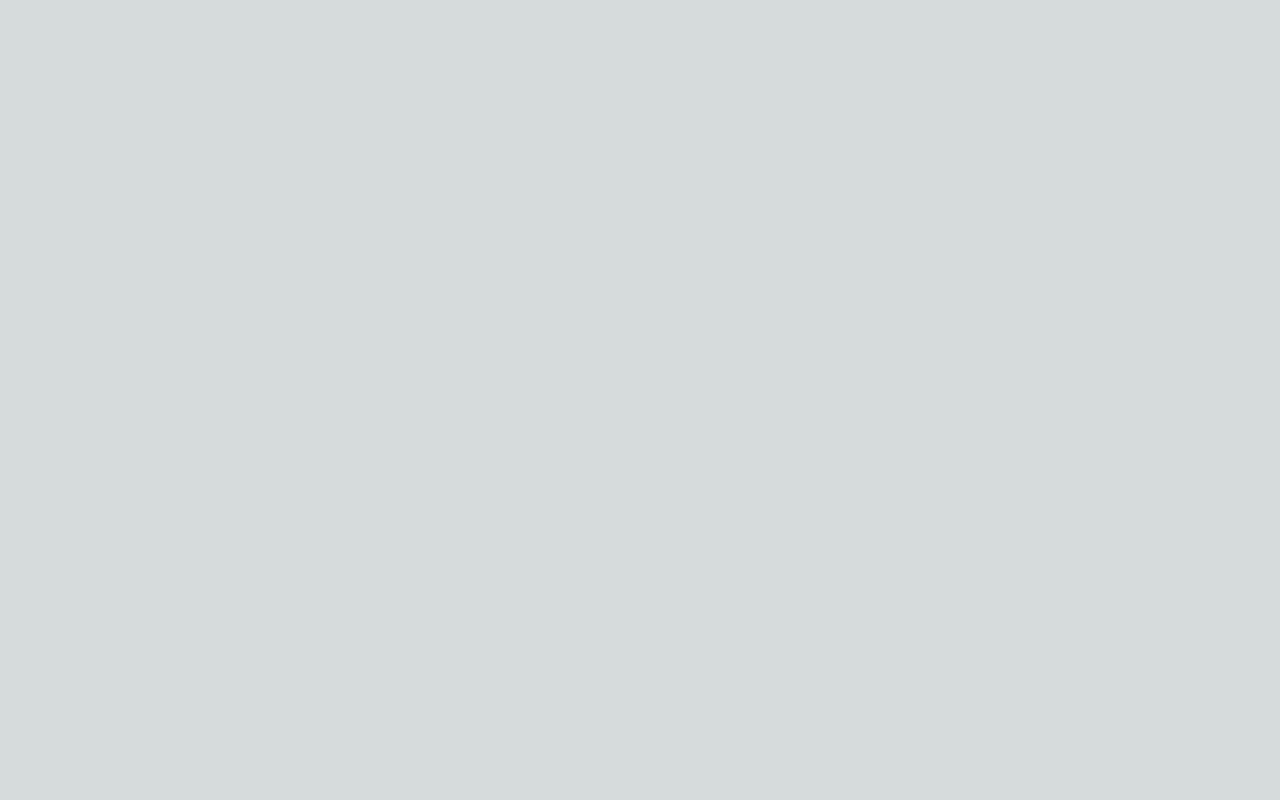
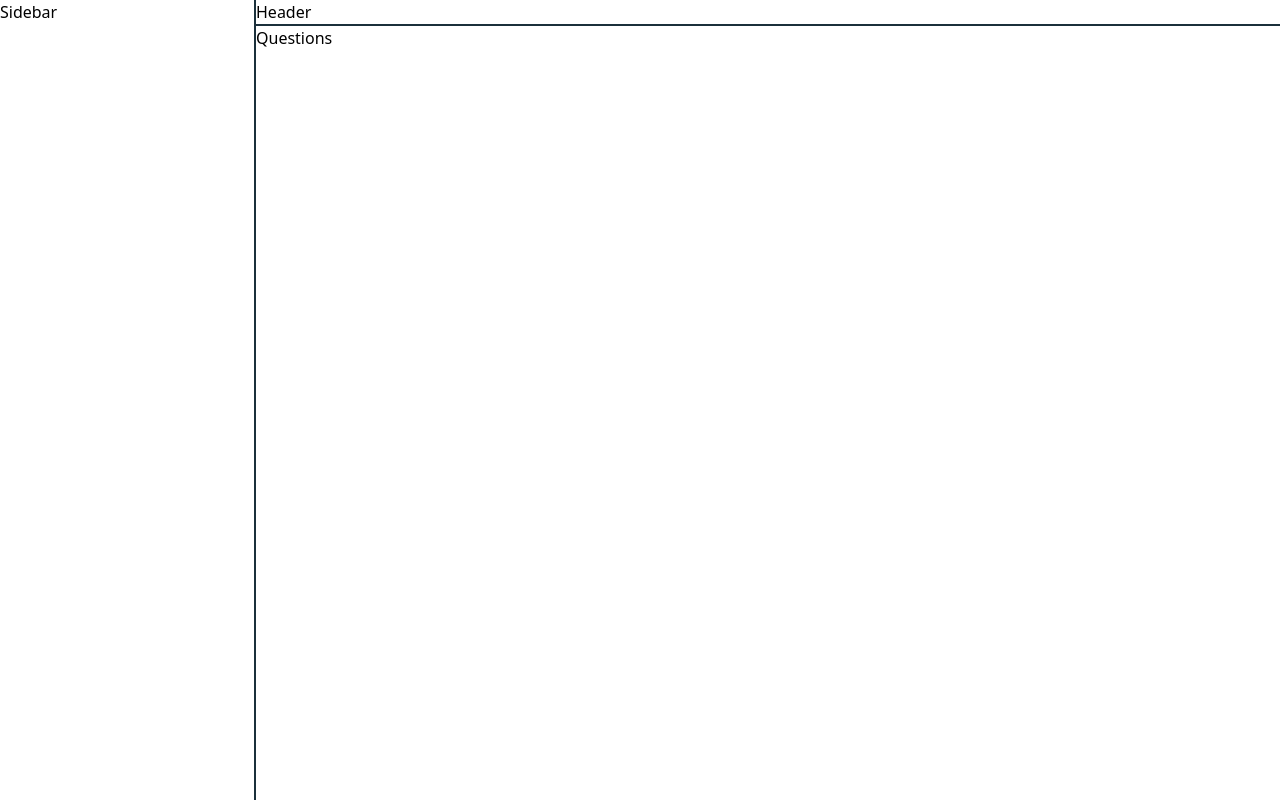
Before and after one commit to Hindol19/eudaimonia, a Next.js app in the folder frontend/: page /question in a window 1280 px wide. Built offline with nearby package versions, Linux system fonts and the light colour scheme.

Commit message:
questiona and happiness init

```diff
--- /dev/null
+++ b/frontend/src/components/Header.jsx
@@ -0,0 +1,7 @@
+import React from "react";
+
+const Header = () => {
+  return <div className="border-b-2 border-dark w-full">Header</div>;
+};
+
+export default Header;
--- /dev/null
+++ b/frontend/src/components/Layout.jsx
@@ -0,0 +1,16 @@
+import React from "react";
+import Sidebar from "./Sidebar";
+import Header from "./Header";
+const Layout = ({ children }) => {
+  return (
+    <div className="flex flex-row w-full">
+      <Sidebar />
+      <div className="flex flex-col w-[80%]">
+        <Header />
+        {children}
+      </div>
+    </div>
+  );
+};
+
+export default Layout;
--- /dev/null
+++ b/frontend/src/components/Sidebar.jsx
@@ -0,0 +1,7 @@
+import React from "react";
+
+const Sidebar = () => {
+  return <div className="w-[20%] border-r-2 border-dark h-screen">Sidebar</div>;
+};
+
+export default Sidebar;
--- /dev/null
+++ b/frontend/src/pages/happiness.js
@@ -0,0 +1,11 @@
+import React from "react";
+import Layout from "@/components/Layout";
+const happiness = () => {
+  return (
+    <Layout>
+      <div>Happiness</div>
+    </Layout>
+  );
+};
+
+export default happiness;
--- a/frontend/src/pages/question.js
+++ b/frontend/src/pages/question.js
@@ -1,7 +1,7 @@
 import React from "react";
-
+import Layout from "@/components/Layout";
 const question = () => {
-  return <div></div>;
+  return <Layout>Questions</Layout>;
 };
 
 export default question;
--- a/frontend/src/styles/globals.css
+++ b/frontend/src/styles/globals.css
@@ -1,6 +1,10 @@
 @tailwind base;
 @tailwind components;
 @tailwind utilities;
+
+/* tspan {
+  color: white;
+} */
 
 :root {
   --foreground-rgb: 0, 0, 0;
@@ -8,26 +12,30 @@
   --background-end-rgb: 255, 255, 255;
 }
 
-@media (prefers-color-scheme: dark) {
-  :root {
-    --foreground-rgb: 255, 255, 255;
-    --background-start-rgb: 0, 0, 0;
-    --background-end-rgb: 0, 0, 0;
-  }
+::-webkit-scrollbar {
+  width: 12px;
 }
 
-body {
-  color: rgb(var(--foreground-rgb));
-  background: linear-gradient(
-      to bottom,
-      transparent,
-      rgb(var(--background-end-rgb))
-    )
-    rgb(var(--background-start-rgb));
+::-webkit-scrollbar-track {
+  background-color: #1bbfa179;
 }
 
-@layer utilities {
-  .text-balance {
-    text-wrap: balance;
-  }
+::-webkit-scrollbar-thumb {
+  background-color: #20818c;
 }
+
+::-webkit-scrollbar-thumb:hover {
+  background-color: #20818c69;
+}
+
+.dark ::-webkit-scrollbar-track {
+  background-color: #20818c8e;
+}
+
+.dark ::-webkit-scrollbar-thumb {
+  background-color: #133644;
+}
+
+.dark ::-webkit-scrollbar-thumb:hover {
+  background-color: #20637e;
+}
```
